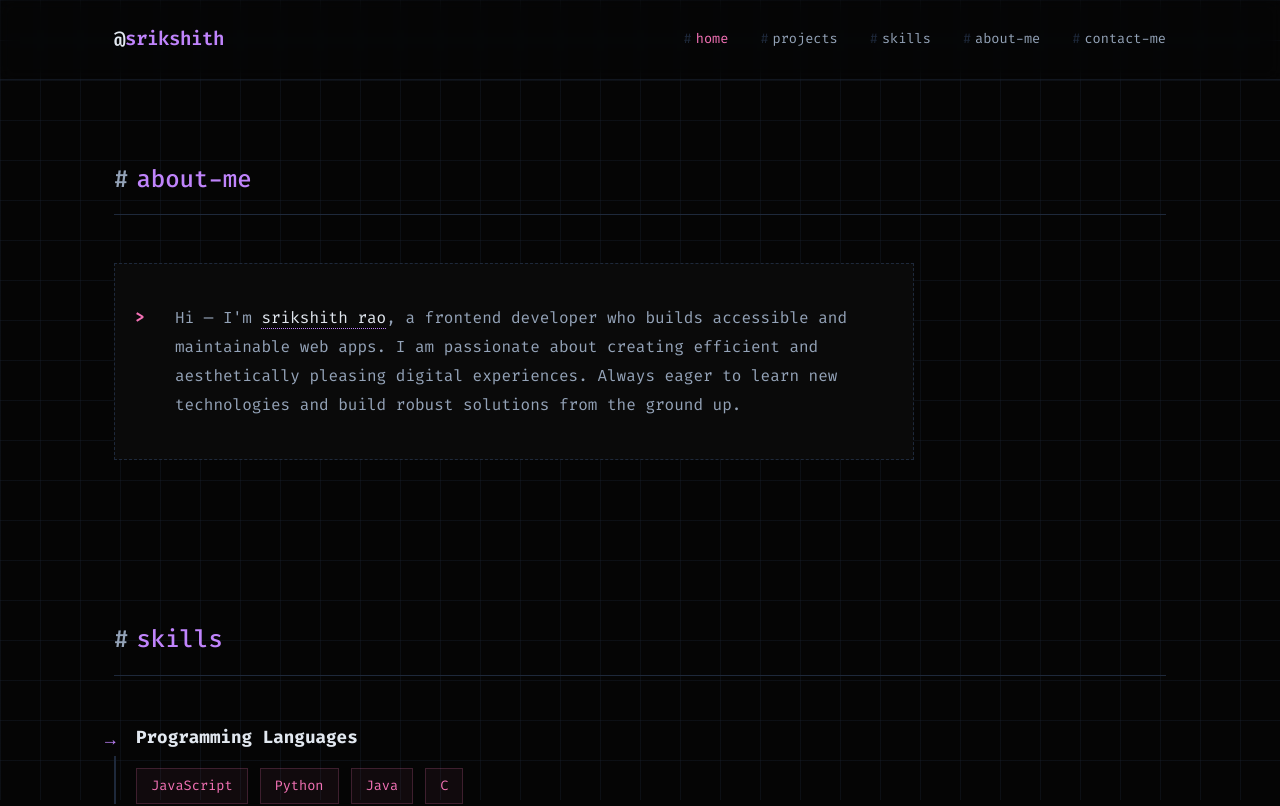
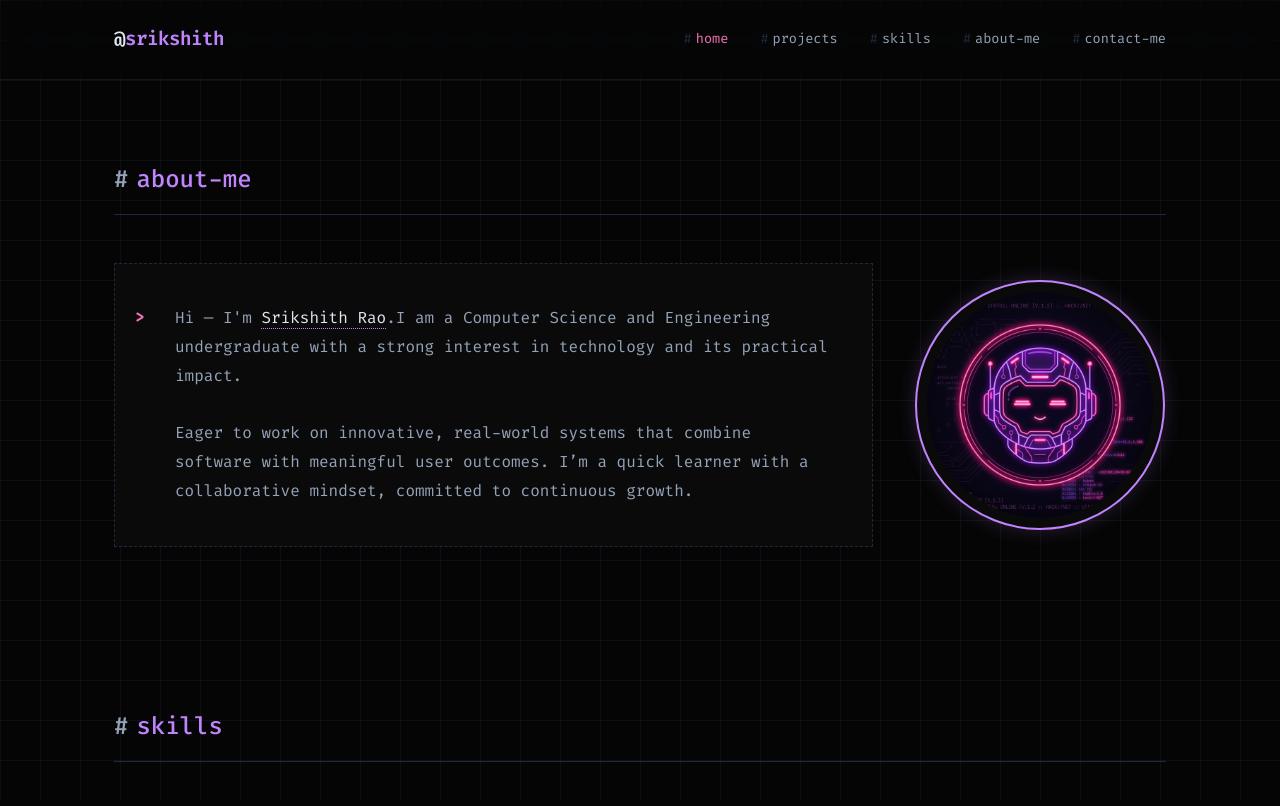
Before and after one commit to srikshith512/portfolio, a React (Vite) app: page / in a window 1280 px wide. Shown: the top 806 px of the page. Built offline with nearby package versions, Linux system fonts and the light colour scheme.

Commit message:
made changes to profile

```diff
--- a/src/components/About.jsx
+++ b/src/components/About.jsx
@@ -1,4 +1,5 @@
 import React from 'react';
+import avatarImg from '../avatar.png';
 
 export default function About() {
   return (
@@ -7,12 +8,17 @@ export default function About() {
         <div className="section-header">
           <h2 className="section-title">about-me</h2>
         </div>
-        <div className="about-content-wrapper">
-          <p>
-            Hi — I'm <span className="highlight">srikshith rao</span>, a frontend developer who builds accessible and
-            maintainable web apps. I am passionate about creating efficient and aesthetically pleasing digital experiences.
-            Always eager to learn new technologies and build robust solutions from the ground up.
-          </p>
+        <div className="about-grid">
+          <div className="about-content-wrapper">
+            <p>
+              Hi — I'm <span className="highlight">Srikshith Rao</span>.I am a Computer Science and Engineering undergraduate with a strong interest in technology and its practical impact.
+              <br /><br />
+              Eager to work on innovative, real-world systems that combine software with meaningful user outcomes. I’m a quick learner with a collaborative mindset, committed to continuous growth.
+            </p>
+          </div>
+          <div className="about-avatar-wrapper">
+            <img src={avatarImg} alt="Robot Avatar" className="about-avatar" />
+          </div>
         </div>
       </div>
     </section>
--- a/src/styles.css
+++ b/src/styles.css
@@ -528,12 +528,24 @@ ul {
   position: relative;
 }
 
+.about-grid {
+  display: grid;
+  grid-template-columns: 1fr;
+  gap: 40px;
+  align-items: center;
+}
+
+@media (min-width: 768px) {
+  .about-grid {
+    grid-template-columns: 3fr 1fr;
+  }
+}
+
 .about-content-wrapper {
   background: var(--bg-secondary);
   border: 1px dashed var(--border-color);
   padding: 40px;
   position: relative;
-  max-width: 800px;
 }
 
 .about-content-wrapper::before {
@@ -557,6 +569,24 @@ ul {
 .about p span.highlight {
   color: var(--text-main);
   border-bottom: 1px dotted var(--accent-purple);
+}
+
+.about-avatar-wrapper {
+  display: flex;
+  justify-content: center;
+  align-items: center;
+}
+
+.about-avatar {
+  width: 100%;
+  max-width: 250px;
+  aspect-ratio: 1 / 1;
+  border-radius: 50%;
+  border: 2px solid var(--accent-purple);
+  box-shadow: 0 0 20px rgba(192, 132, 252, 0.2);
+  object-fit: cover;
+  background: var(--bg-secondary);
+  padding: 10px;
 }
 
 /* ================== CONTACT (REDESIGNED) ================== */
```
Also changed, not shown: 7 other files (tests, documents, lock files or other folders).
